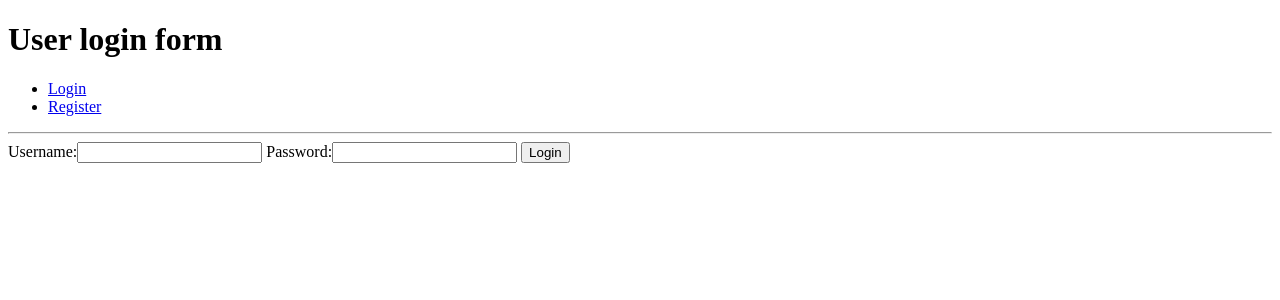
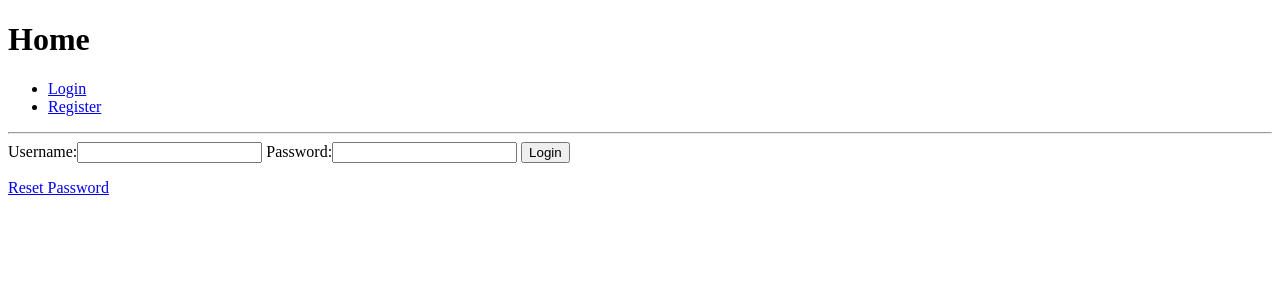
Before and after one commit to SOliv1/django-authentication-new-django-project, a Django app: page /accounts/login/ in a window 1280 px wide. Shown: the top 300 px of the page. Run offline with Django 3.2, Linux system fonts and the light colour scheme.

Commit message:
password reset templates setup

```diff
--- a/accounts/templates/login.html
+++ b/accounts/templates/login.html
@@ -1,12 +1,7 @@
-{% extends 'base.html' %}
-
-{% block page_title %}Login Page{% endblock %}
-
-{% block page_heading %}User login form{% endblock %}
-
-{% block content %}
+{% extends 'base.html' %} {% block page_title %}Login Page{% endblock %} {% block page_heading %}Home{% endblock %} {% block content %}
 <form method="POST">
     {% csrf_token %} {{ login_form }}
     <button type="submit">Login</button>
 </form>
+<p><a href="{% url 'password_reset' %}">Reset Password</a></p>
 {% endblock %}
--- a/accounts/views.py
+++ b/accounts/views.py
@@ -26,7 +26,7 @@ def login(request):
 
         if login_form.is_valid():
             user = auth.authenticate(username=request.POST['username'],
-                                    password=request.POST['password'])
+                                     password=request.POST['password'])
             messages.success(request, "You have successfully logged in!")
 
             if user:
--- a/django_auth/settings.py
+++ b/django_auth/settings.py
@@ -122,3 +122,4 @@ USE_TZ = True
 
 STATIC_URL = '/static/'
 MESSAGE_STORAGE = "django.contrib.messages.storage.session.SessionStorage"
+EMAIL_BACKEND = "django.core.mail.backends.console.EmailBackend"
--- a/django_auth/urls.py
+++ b/django_auth/urls.py
@@ -12,17 +12,13 @@ Including another URLconf
     1. Import the include() function: from django.conf.urls import url, include
     2. Add a URL to urlpatterns:  url(r'^blog/', include('blog.urls'))
 """
-from django.conf.urls import url
+from django.conf.urls import url, include
 from django.contrib import admin
-from accounts.views import index, logout, login, registration, user_profile
-
-
+from accounts.views import index
+from accounts import urls as accounts_urls
 
 urlpatterns = [
     url(r'^admin/', admin.site.urls),
     url(r'^$', index, name="index"),
-    url(r'^accounts/logout/$', logout, name="logout"),
-    url(r'^accounts/login/$', login, name="login"),
-    url(r'^accounts/register/$', registration, name="registration"),
-    url(r'^accounts/profile/$', user_profile, name="profile")
+    url(r'^accounts/', include(accounts_urls))
 ]
--- a/requirements.txt
+++ b/requirements.txt
@@ -1,4 +1,4 @@
 asgiref==3.2.7
-Django==3.0.6
+Django==1.11.24
 pytz==2020.1
 sqlparse==0.3.1
```
Also changed, not shown: templates/registration/password_reset_form.html (added, +15 -0 lines), README.md, db.sqlite3.
